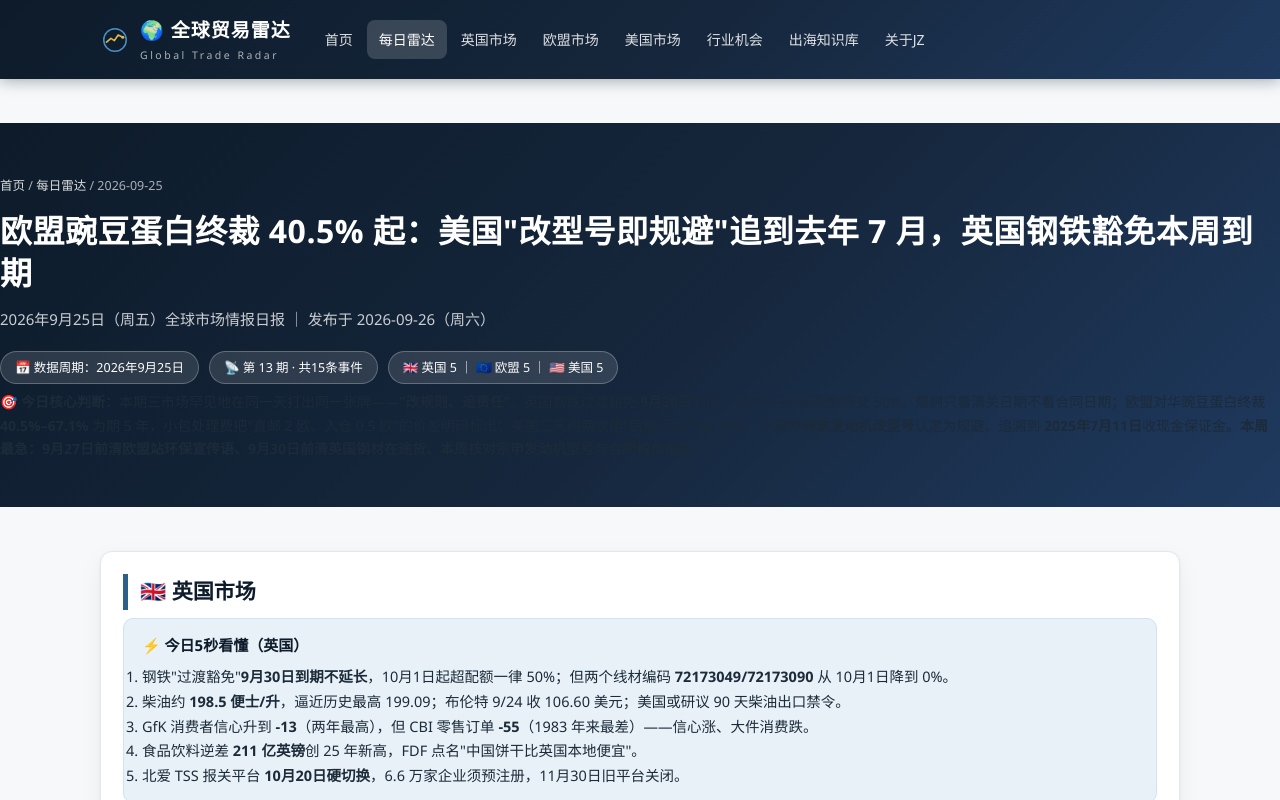
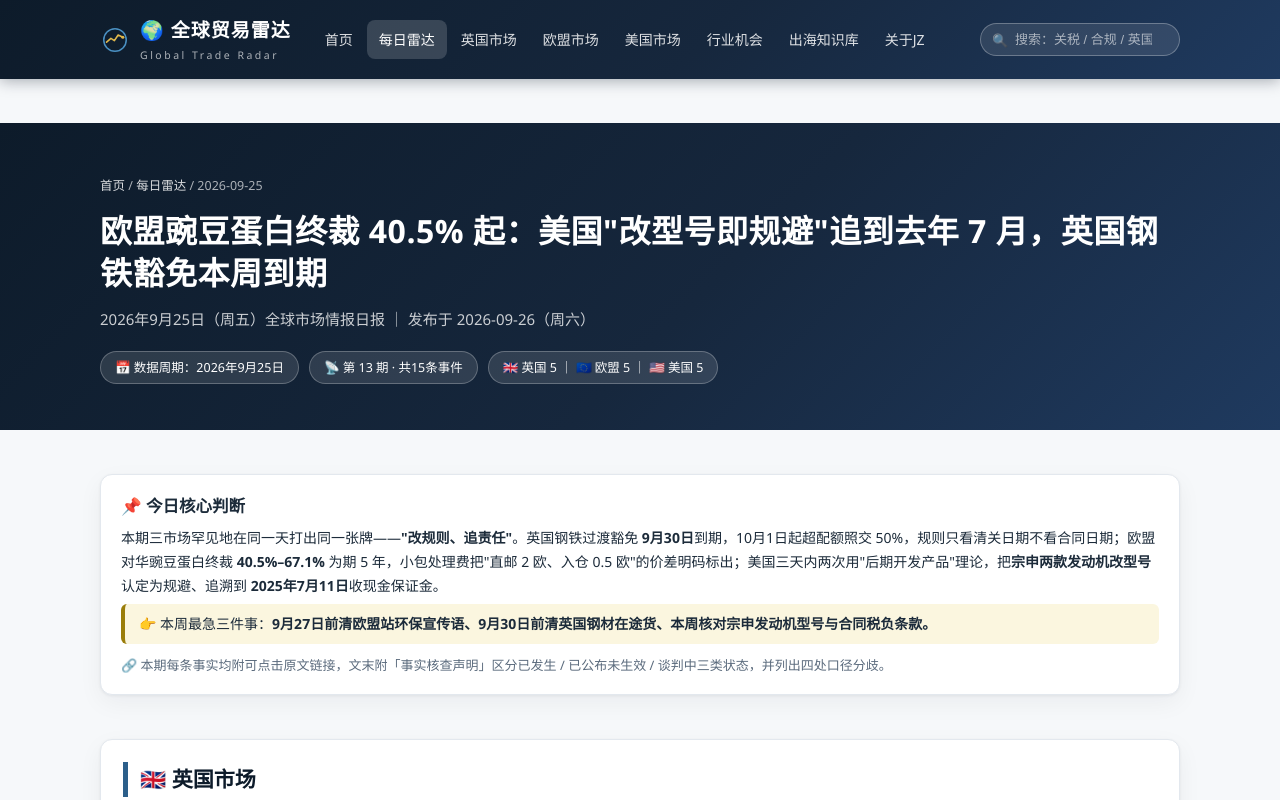
Before and after one commit to ApeUniverse1118/global-trade-radar, a plain HTML site: page daily/2026-09-25.html in a window 1280 px wide. Shown: the top 800 px of the page. Drawn offline with Linux system fonts and the light colour scheme.

Commit message:
Update 2026-09-25.html

```diff
--- a/daily/2026-09-25.html
+++ b/daily/2026-09-25.html
@@ -35,14 +35,22 @@
 <header class="site-header">
   <div class="header-inner">
     <a class="brand" href="../index.html"><img class="logo" src="../assets/images/logo.svg" alt="全球贸易雷达 Logo" width="30" height="30"><span>🌍 全球贸易雷达<small>Global Trade Radar</small></span></a>
+    <button class="nav-toggle" id="navToggle" aria-label="菜单">☰</button>
     <nav class="main-nav" aria-label="主导航"><a href="../index.html">首页</a><a href="index.html" class="active">每日雷达</a><a href="../markets/uk.html">英国市场</a><a href="../markets/eu.html">欧盟市场</a><a href="../markets/usa.html">美国市场</a><a href="../industries/index.html">行业机会</a><a href="../knowledge/index.html">出海知识库</a><a href="../about/jason.html">关于JZ</a></nav>
-    <button class="nav-toggle" id="navToggle" aria-label="菜单">☰</button>
+    <div class="nav-right">
+      <div class="search-box">
+        <span class="s-icon">🔍</span>
+        <input type="search" placeholder="搜索：关税 / 合规 / 英国…" aria-label="站内搜索">
+        <div class="search-results"></div>
+      </div>
+    </div>
   </div>
 </header>
 
 
 
   <section class="hero">
+    <div class="hero-inner">
       <div class="breadcrumb"><a href="../index.html">首页</a> / <a href="index.html">每日雷达</a> / <span>2026-09-25</span></div>
       <h1>欧盟豌豆蛋白终裁 40.5% 起：美国"改型号即规避"追到去年 7 月，英国钢铁豁免本周到期</h1>
       <p class="sub">2026年9月25日（周五）全球市场情报日报 ｜ 发布于 2026-09-26（周六）</p>
@@ -51,12 +59,20 @@
         <span class="chip">📡 第 13 期 · 共15条事件</span>
         <span class="chip">🇬🇧 英国 5 ｜ 🇪🇺 欧盟 5 ｜ 🇺🇸 美国 5</span>
       </div>
-    <div class="summary">
-      <b>🎯 今日核心判断：</b>本期三市场罕见地在同一天打出同一张牌——<b>"改规则、追责任"</b>。英国钢铁过渡豁免 <b>9月30日</b>到期，10月1日起超配额照交 50%，规则只看清关日期不看合同日期；欧盟对华豌豆蛋白终裁 <b>40.5%–67.1%</b> 为期 5 年，小包处理费把"直邮 2 欧、入仓 0.5 欧"的价差明码标出；美国三天内两次用"后期开发产品"理论，把<b>宗申两款发动机改型号</b>认定为规避、追溯到 <b>2025年7月11日</b>收现金保证金。<b>本周最急：9月27日前清欧盟站环保宣传语、9月30日前清英国钢材在途货、本周核对宗申发动机型号与合同税负条款。</b>
     </div>
   </section>
 
 <div class="container">
+
+  <section>
+    <div class="card">
+      <h3>📌 今日核心判断</h3>
+      <p class="summary">本期三市场罕见地在同一天打出同一张牌——<b>"改规则、追责任"</b>。英国钢铁过渡豁免 <b>9月30日</b>到期，10月1日起超配额照交 50%，规则只看清关日期不看合同日期；欧盟对华豌豆蛋白终裁 <b>40.5%–67.1%</b> 为期 5 年，小包处理费把"直邮 2 欧、入仓 0.5 欧"的价差明码标出；美国三天内两次用"后期开发产品"理论，把<b>宗申两款发动机改型号</b>认定为规避、追溯到 <b>2025年7月11日</b>收现金保证金。</p>
+      <p class="summary" style="background:var(--gold-bg);border-left:4px solid var(--gold);padding:8px 14px;border-radius:6px;">👉 本周最急三件事：<strong>9月27日前清欧盟站环保宣传语、9月30日前清英国钢材在途货、本周核对宗申发动机型号与合同税负条款。</strong></p>
+      <p class="factcheck-note">🔗 本期每条事实均附可点击原文链接，文末附「事实核查声明」区分已发生 / 已公布未生效 / 谈判中三类状态，并列出四处口径分歧。</p>
+    </div>
+  </section>
+
   <!-- ============ 英国 ============ -->
   <section class="market-block">
     <div class="market-head uk"><h2>🇬🇧 英国市场</h2></div>
```
Lines whose indentation alone changed are shown as unchanged.
